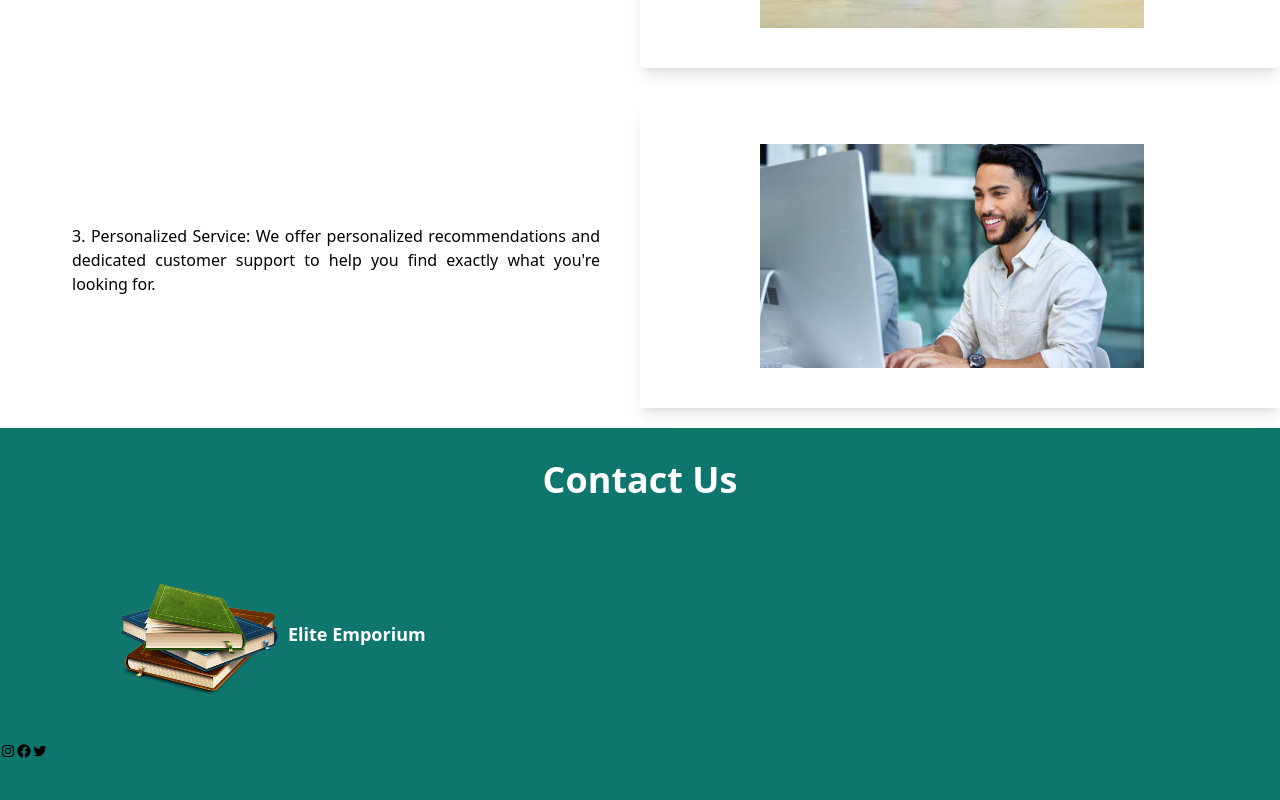
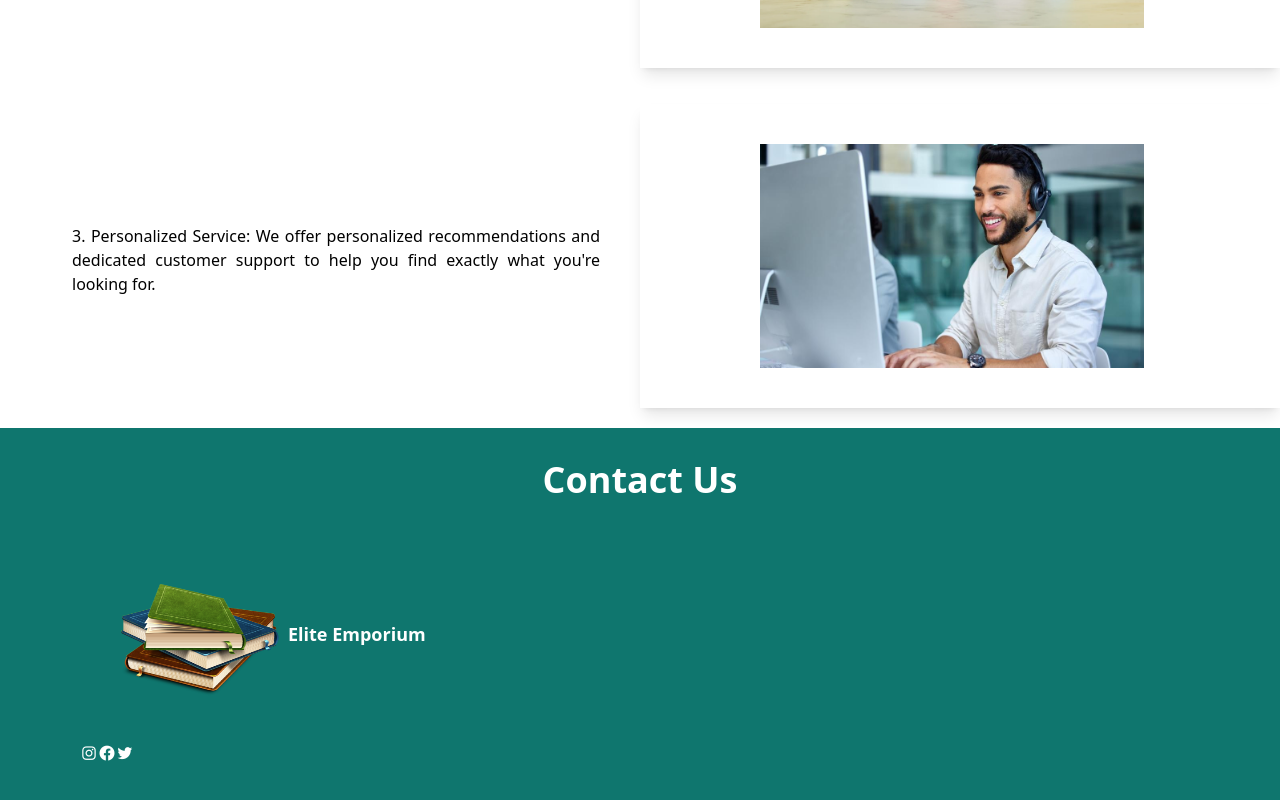
Before and after one commit to AlishaAroob/elite-emporium, a React (Create React App) app: page / in a window 1280 px wide. Shown: the part 2110-2910 px from the top of the page. Built offline with nearby package versions, Linux system fonts and the light colour scheme.

Commit message:
Adjusting icon size

```diff
--- a/src/Components/Contact.js
+++ b/src/Components/Contact.js
@@ -11,10 +11,10 @@ export default function Contact() {
         <img className=" h-28 w-40 my-1" src={logo1} alt="" />
         <h1 className="font-bold text-white my-10 text-lg">Elite Emporium</h1>
       </span>
-      <div>
-        <i class="bx bxl-instagram"></i>
-        <i class="bx bxl-facebook-circle"></i>
-        <i class="bx bxl-twitter"></i>
+      <div className="text-lg font-bold text-white ml-20">
+        <i className="bx bxl-instagram "></i>
+        <i className="bx bxl-facebook-circle"></i>
+        <i className="bx bxl-twitter"></i>
       </div>
     </div>
   );
```
